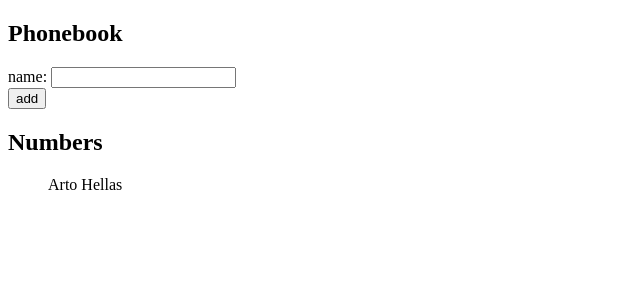
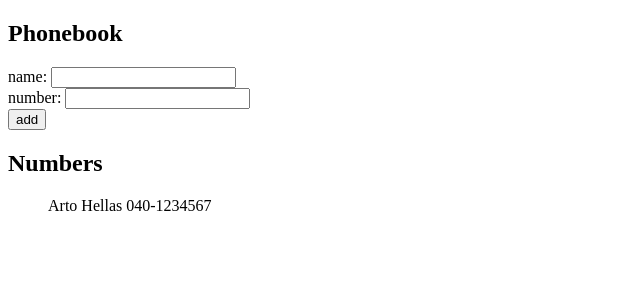
Before and after one commit to barryhanna/fullstackopen-frontend-phonebook, a React (Create React App) app: page / in a window 1280 px wide. Shown: the top 300 px of the page, without its empty margins (0-640 px from the left). Built offline with nearby package versions, Linux system fonts and the light colour scheme.

Commit message:
Complete

```diff
--- a/src/App.js
+++ b/src/App.js
@@ -1,8 +1,11 @@
 import { useState } from 'react';
 
 const App = () => {
-	const [persons, setPersons] = useState([{ name: 'Arto Hellas' }]);
+	const [persons, setPersons] = useState([
+		{ name: 'Arto Hellas', number: '040-1234567' },
+	]);
 	const [newName, setNewName] = useState('');
+	const [newNumber, setNewNumber] = useState('');
 
 	const handleAddPerson = (e) => {
 		e.preventDefault();
@@ -13,9 +16,13 @@ const App = () => {
 			);
 		}
 
-		const newPersons = [...persons, { name: newName }];
+		const newPersons = [
+			...persons,
+			{ name: newName, number: newNumber },
+		];
 		setPersons(newPersons);
 		setNewName('');
+		setNewNumber('');
 	};
 
 	return (
@@ -32,6 +39,15 @@ const App = () => {
 					/>
 				</div>
 				<div>
+					number:{' '}
+					<input
+						name="tel"
+						type="text"
+						value={newNumber}
+						onChange={(e) => setNewNumber(e.target.value)}
+					/>
+				</div>
+				<div>
 					<button type="submit">add</button>
 				</div>
 			</form>
@@ -39,7 +55,9 @@ const App = () => {
 			<div>
 				<ul style={{ listStyle: 'none' }}>
 					{persons.map((p, i) => (
-						<li key={i}>{p.name}</li>
+						<li key={i}>
+							{p.name} {p.number}
+						</li>
 					))}
 				</ul>
 			</div>
```
